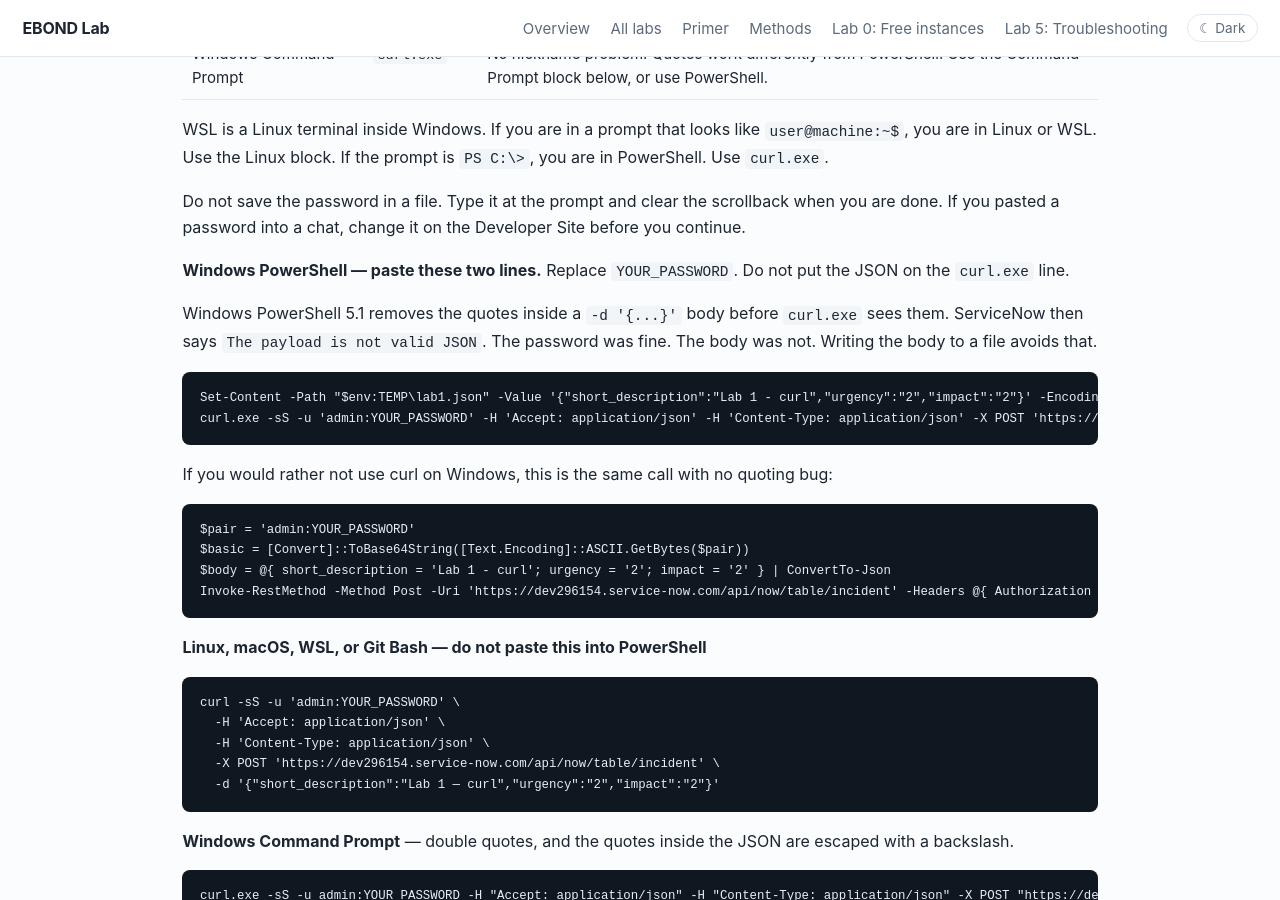
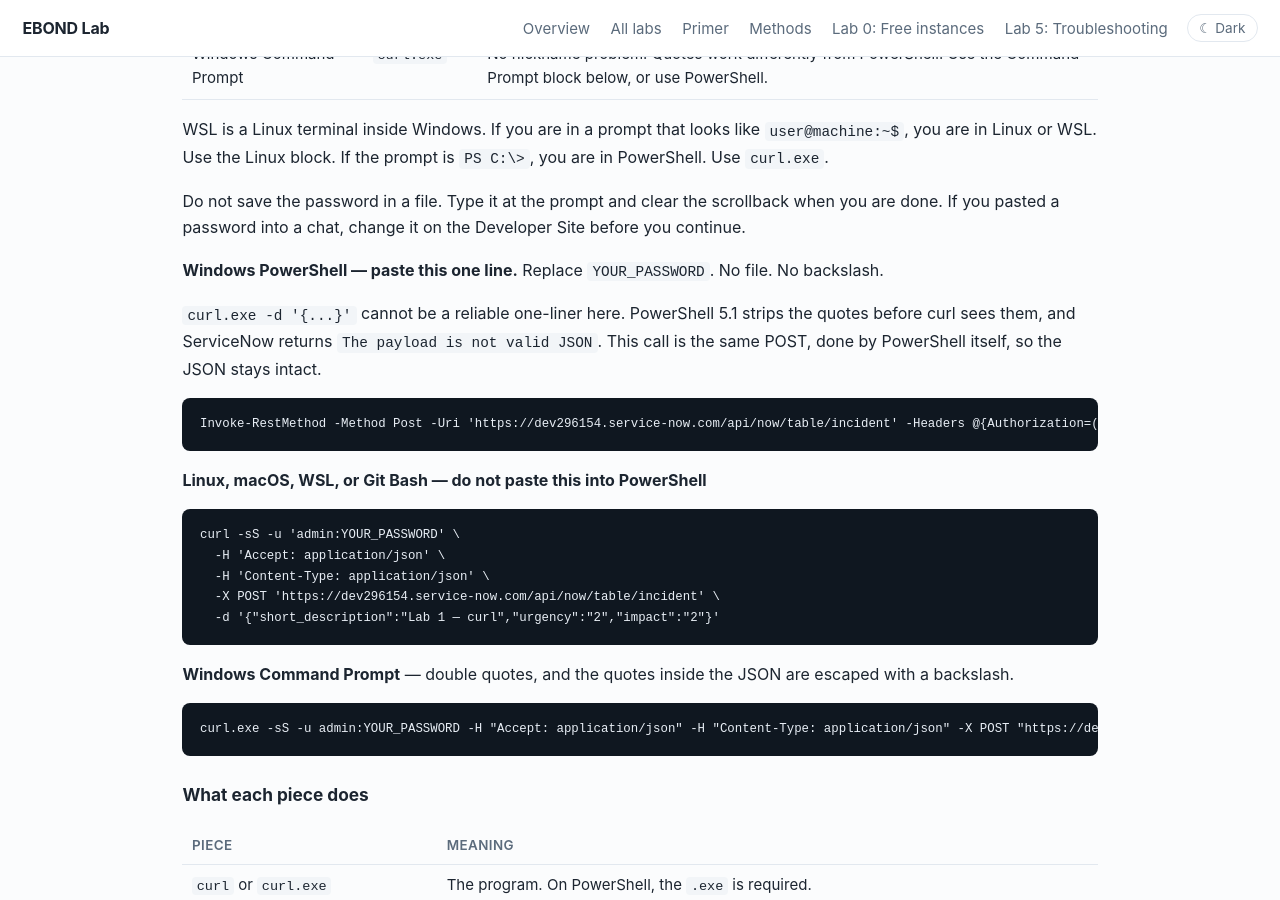
Before and after one commit to eltonaguiar/EBOND_ServiceNowSalesforce, a Jekyll site: the page built from site/labs/01-table-api.md, in a window 1280 px wide and 900 px high, scrolled down 1943 px. Built offline with Jekyll 4.4.1, drawn with Linux system fonts in a browser that asks for light colours.

Commit message:
Replace the PowerShell curl attempt with a one-line Invoke-RestMethod call.

````diff
--- a/site/labs/01-table-api.md
+++ b/site/labs/01-table-api.md
@@ -130,22 +130,12 @@ WSL is a Linux terminal inside Windows. If you are in a prompt that looks like `
 
 Do not save the password in a file. Type it at the prompt and clear the scrollback when you are done. If you pasted a password into a chat, change it on the Developer Site before you continue.
 
-**Windows PowerShell — paste these two lines.** Replace `YOUR_PASSWORD`. Do not put the JSON on the `curl.exe` line.
+**Windows PowerShell — paste this one line.** Replace `YOUR_PASSWORD`. No file. No backslash.
 
-Windows PowerShell 5.1 removes the quotes inside a `-d '{...}'` body before `curl.exe` sees them. ServiceNow then says `The payload is not valid JSON`. The password was fine. The body was not. Writing the body to a file avoids that.
+`curl.exe -d '{...}'` cannot be a reliable one-liner here. PowerShell 5.1 strips the quotes before curl sees them, and ServiceNow returns `The payload is not valid JSON`. This call is the same POST, done by PowerShell itself, so the JSON stays intact.
 
 ```powershell
-Set-Content -Path "$env:TEMP\lab1.json" -Value '{"short_description":"Lab 1 - curl","urgency":"2","impact":"2"}' -Encoding ascii
-curl.exe -sS -u 'admin:YOUR_PASSWORD' -H 'Accept: application/json' -H 'Content-Type: application/json' -X POST 'https://dev296154.service-now.com/api/now/table/incident' --data-binary "@$env:TEMP\lab1.json"
-```
-
-If you would rather not use curl on Windows, this is the same call with no quoting bug:
-
-```powershell
-$pair = 'admin:YOUR_PASSWORD'
-$basic = [Convert]::ToBase64String([Text.Encoding]::ASCII.GetBytes($pair))
-$body = @{ short_description = 'Lab 1 - curl'; urgency = '2'; impact = '2' } | ConvertTo-Json
-Invoke-RestMethod -Method Post -Uri 'https://dev296154.service-now.com/api/now/table/incident' -Headers @{ Authorization = "Basic $basic"; Accept = 'application/json' } -ContentType 'application/json' -Body $body
+Invoke-RestMethod -Method Post -Uri 'https://dev296154.service-now.com/api/now/table/incident' -Headers @{Authorization=('Basic '+[Convert]::ToBase64String([Text.Encoding]::ASCII.GetBytes('admin:YOUR_PASSWORD')));Accept='application/json'} -ContentType 'application/json' -Body '{"short_description":"Lab 1 - curl","urgency":"2","impact":"2"}'
 ```
 
 **Linux, macOS, WSL, or Git Bash — do not paste this into PowerShell**
````
